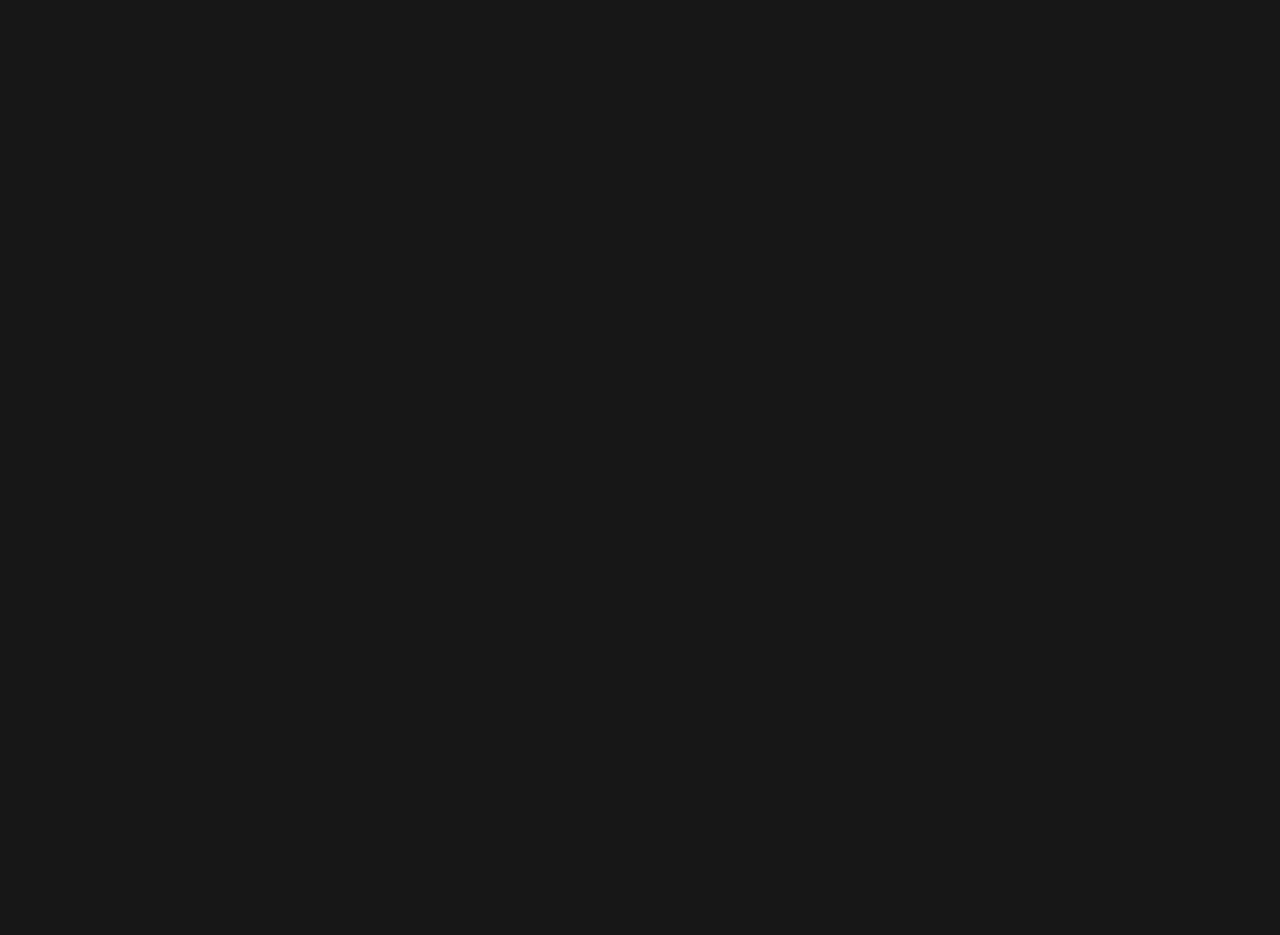
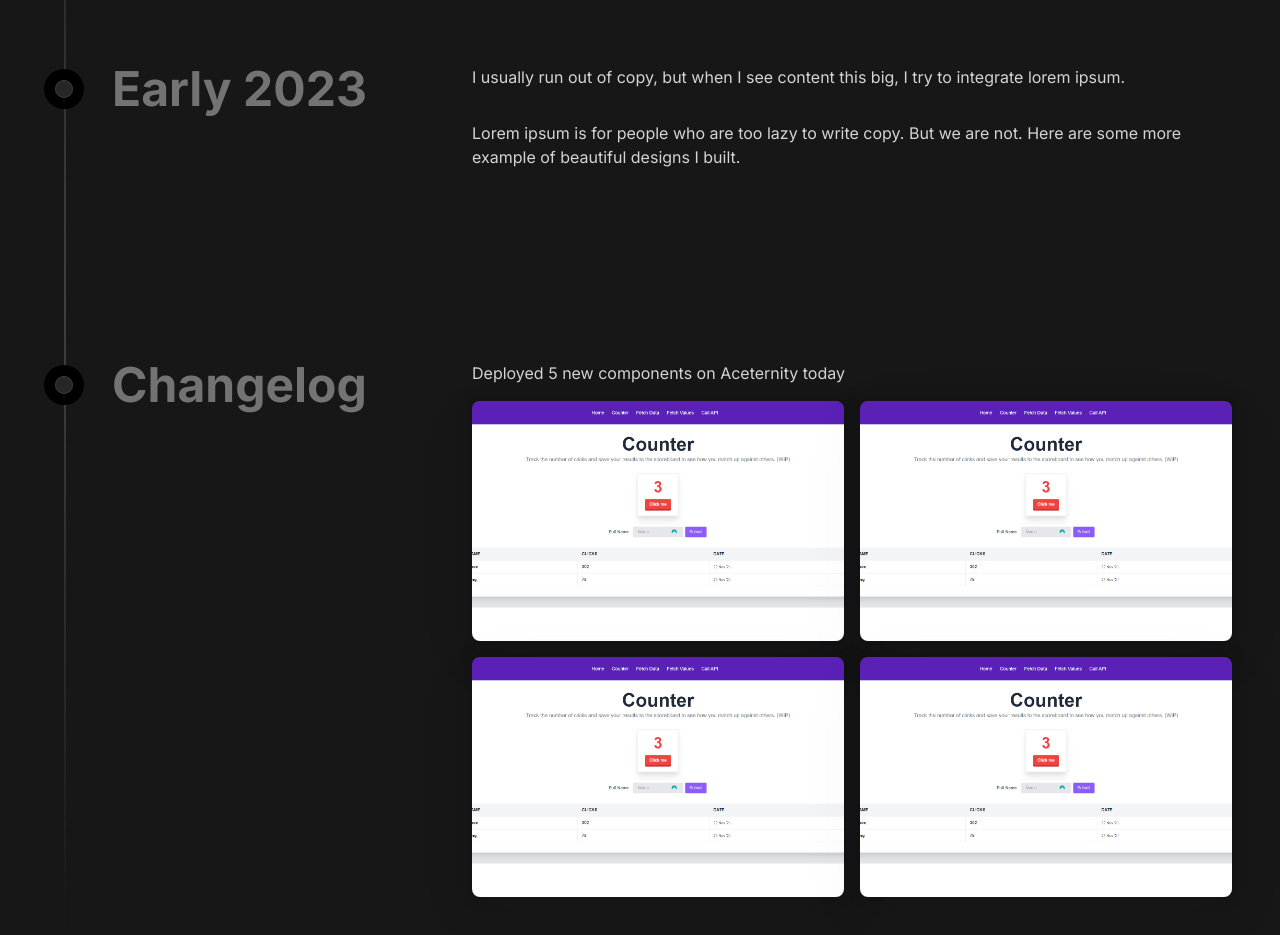
Before and after one commit to ShahirWardak/sw-react-app, a Next.js app: page / in a window 1280 px wide. Shown: the part 1500-2435 px from the top of the page. Before the commit the page ends 981 px from the top, so only its background shows below. Built offline with nearby package versions, Linux system fonts and the light colour scheme.

Commit message:
added timeline component

```diff
--- a/src/app/components/sections/intro-text.tsx
+++ b/src/app/components/sections/intro-text.tsx
@@ -5,15 +5,13 @@ type IntroTextProps = {
   text?: string;
 };
 
-const words = `Passionate about crafting seamless digital experiences, I specialize in building intuitive and efficient software solutions. With a focus on performance, user experience, and scalable design, I enjoy turning complex challenges into elegant, effective results. My work reflects a balance of creativity and technical precision, underpinned by a strong foundation in modern web technologies.`;
-
 export default function IntroText({ text }: IntroTextProps) {
   return (
     <>
       <TextGenerateEffect
         className='text-2xl text-neutral-300'
         duration={0.3}
-        words={words}
+        words={text ?? ''}
       />
     </>
   );
--- /dev/null
+++ b/src/app/components/ui/timeline.tsx
@@ -0,0 +1,80 @@
+'use client';
+import {
+  useMotionValueEvent,
+  useScroll,
+  useTransform,
+  motion,
+} from 'framer-motion';
+import React, { useEffect, useRef, useState } from 'react';
+
+interface TimelineEntry {
+  title: string;
+  content: React.ReactNode;
+}
+
+export const Timeline = ({ data }: { data: TimelineEntry[] }) => {
+  const ref = useRef<HTMLDivElement>(null);
+  const containerRef = useRef<HTMLDivElement>(null);
+  const [height, setHeight] = useState(0);
+
+  useEffect(() => {
+    if (ref.current) {
+      const rect = ref.current.getBoundingClientRect();
+      setHeight(rect.height);
+    }
+  }, [ref]);
+
+  const { scrollYProgress } = useScroll({
+    target: containerRef,
+    offset: ['start 30%', 'end 50%'],
+  });
+
+  const heightTransform = useTransform(scrollYProgress, [0, 1], [0, height]);
+  const opacityTransform = useTransform(scrollYProgress, [0, 0.1], [0, 1]);
+
+  return (
+    <div className='w-full bg-white dark:bg-neutral-900' ref={containerRef}>
+      <div ref={ref} className='relative mx-auto max-w-7xl pb-20'>
+        <h2 className='mb-4 max-w-4xl text-lg text-black dark:text-neutral-300 md:text-2xl'>
+          My journey
+        </h2>
+        {data.map((item, index) => (
+          <div
+            key={index}
+            className='flex justify-start pt-10 md:gap-10 md:pt-40'
+          >
+            <div className='sticky top-40 z-40 flex max-w-xs flex-col items-center self-start md:w-full md:flex-row lg:max-w-sm'>
+              <div className='absolute left-3 flex h-10 w-10 items-center justify-center rounded-full bg-white dark:bg-black md:left-3'>
+                <div className='h-4 w-4 rounded-full border border-neutral-300 bg-neutral-200 p-2 dark:border-neutral-700 dark:bg-neutral-800' />
+              </div>
+              <h3 className='hidden text-xl font-bold text-neutral-500 dark:text-neutral-500 md:block md:pl-20 md:text-5xl '>
+                {item.title}
+              </h3>
+            </div>
+
+            <div className='relative w-full pl-20 pr-4 md:pl-4'>
+              <h3 className='mb-4 block text-left text-2xl font-bold text-neutral-500 dark:text-neutral-500 md:hidden'>
+                {item.title}
+              </h3>
+              {item.content}{' '}
+            </div>
+          </div>
+        ))}
+        <div
+          style={{
+            height: height + 'px',
+          }}
+          className='absolute left-8 top-0 w-[2px] overflow-hidden bg-[linear-gradient(to_bottom,var(--tw-gradient-stops))] from-transparent from-[0%] via-neutral-200 to-transparent to-[99%] [mask-image:linear-gradient(to_bottom,transparent_0%,black_10%,black_90%,transparent_100%)] dark:via-neutral-700  md:left-8 '
+        >
+          <motion.div
+            style={{
+              height: heightTransform,
+              opacity: opacityTransform,
+            }}
+            className='absolute inset-x-0 top-0  w-[2px] rounded-full bg-gradient-to-t from-purple-500 from-[0%] via-blue-500 via-[10%] to-transparent'
+          />
+        </div>
+      </div>
+    </div>
+  );
+};
--- /dev/null
+++ b/src/app/data/content.tsx
@@ -0,0 +1,71 @@
+import Image from 'next/image';
+
+export const myIntroText: string = `Passionate about crafting seamless digital experiences, I specialize in building intuitive and efficient software solutions. With a focus on performance, user experience, and scalable design, I enjoy turning complex challenges into elegant, effective results. My work reflects a balance of creativity and technical precision, underpinned by a strong foundation in modern web technologies.`;
+
+export const myTimelineData = [
+  {
+    title: '2024',
+    content: (
+      <div>
+        <p className='mb-8 font-normal text-neutral-800 dark:text-neutral-300'>
+          Built and launched Aceternity UI and Aceternity UI Pro from scratch
+        </p>
+      </div>
+    ),
+  },
+  {
+    title: 'Early 2023',
+    content: (
+      <div>
+        <p className='mb-8 font-normal text-neutral-800 dark:text-neutral-300'>
+          I usually run out of copy, but when I see content this big, I try to
+          integrate lorem ipsum.
+        </p>
+        <p className='mb-8 font-normal text-neutral-800 dark:text-neutral-300'>
+          Lorem ipsum is for people who are too lazy to write copy. But we are
+          not. Here are some more example of beautiful designs I built.
+        </p>
+      </div>
+    ),
+  },
+  {
+    title: 'Changelog',
+    content: (
+      <div>
+        <p className='mb-4 font-normal text-neutral-800 dark:text-neutral-300'>
+          Deployed 5 new components on Aceternity today
+        </p>
+        <div className='grid grid-cols-2 gap-4'>
+          <Image
+            src='/images/blazor-site.png'
+            alt='hero template'
+            width={500}
+            height={500}
+            className='h-20 w-full rounded-lg object-cover shadow-[0_0_24px_rgba(34,_42,_53,_0.06),_0_1px_1px_rgba(0,_0,_0,_0.05),_0_0_0_1px_rgba(34,_42,_53,_0.04),_0_0_4px_rgba(34,_42,_53,_0.08),_0_16px_68px_rgba(47,_48,_55,_0.05),_0_1px_0_rgba(255,_255,_255,_0.1)_inset] md:h-44 lg:h-60'
+          />
+          <Image
+            src='/images/blazor-site.png'
+            alt='feature template'
+            width={500}
+            height={500}
+            className='h-20 w-full rounded-lg object-cover shadow-[0_0_24px_rgba(34,_42,_53,_0.06),_0_1px_1px_rgba(0,_0,_0,_0.05),_0_0_0_1px_rgba(34,_42,_53,_0.04),_0_0_4px_rgba(34,_42,_53,_0.08),_0_16px_68px_rgba(47,_48,_55,_0.05),_0_1px_0_rgba(255,_255,_255,_0.1)_inset] md:h-44 lg:h-60'
+          />
+          <Image
+            src='/images/blazor-site.png'
+            alt='bento template'
+            width={500}
+            height={500}
+            className='h-20 w-full rounded-lg object-cover shadow-[0_0_24px_rgba(34,_42,_53,_0.06),_0_1px_1px_rgba(0,_0,_0,_0.05),_0_0_0_1px_rgba(34,_42,_53,_0.04),_0_0_4px_rgba(34,_42,_53,_0.08),_0_16px_68px_rgba(47,_48,_55,_0.05),_0_1px_0_rgba(255,_255,_255,_0.1)_inset] md:h-44 lg:h-60'
+          />
+          <Image
+            src='/images/blazor-site.png'
+            alt='cards template'
+            width={500}
+            height={500}
+            className='h-20 w-full rounded-lg object-cover shadow-[0_0_24px_rgba(34,_42,_53,_0.06),_0_1px_1px_rgba(0,_0,_0,_0.05),_0_0_0_1px_rgba(34,_42,_53,_0.04),_0_0_4px_rgba(34,_42,_53,_0.08),_0_16px_68px_rgba(47,_48,_55,_0.05),_0_1px_0_rgba(255,_255,_255,_0.1)_inset] md:h-44 lg:h-60'
+          />
+        </div>
+      </div>
+    ),
+  },
+];
--- a/src/app/page.tsx
+++ b/src/app/page.tsx
@@ -2,6 +2,8 @@
 import React from 'react';
 import IntroLamp from './components/sections/intro-lamp';
 import IntroText from './components/sections/intro-text';
+import { Timeline } from './components/ui/timeline';
+import { myIntroText, myTimelineData } from './data/content';
 
 export default function Home() {
   return (
@@ -9,7 +11,11 @@ export default function Home() {
       <IntroLamp heading='Shahir Wardak' />
 
       <div className='container'>
-        <IntroText />
+        <IntroText text={myIntroText} />
+
+        <div className='mb-40'></div>
+
+        <Timeline data={myTimelineData} />
       </div>
     </>
   );
```
